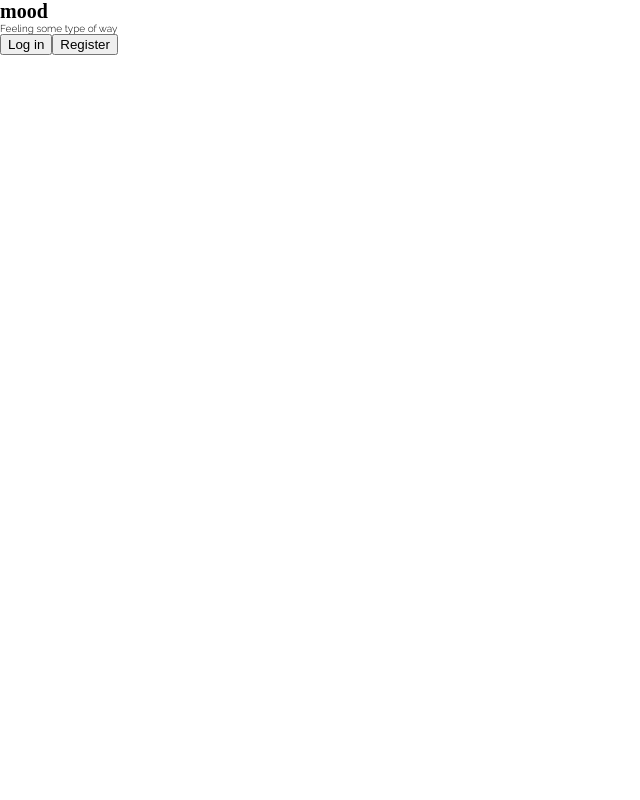
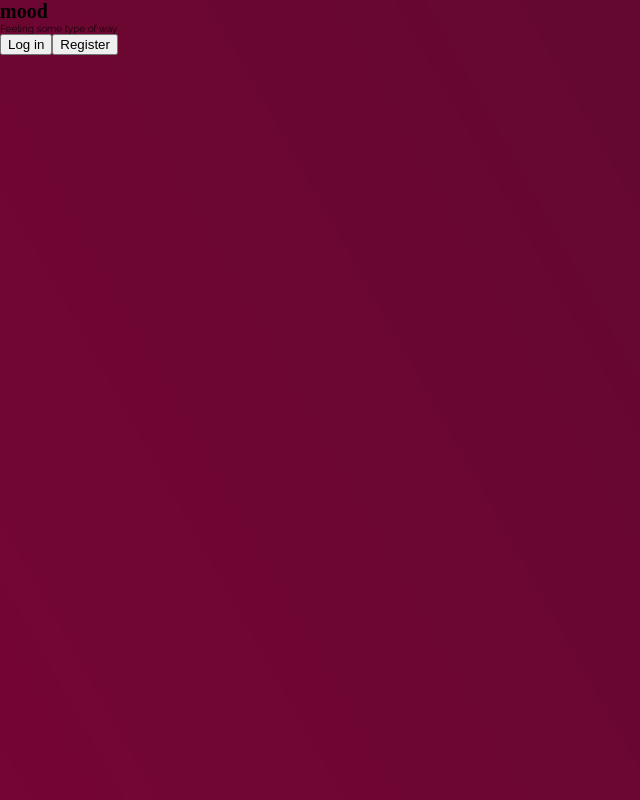
Before and after one commit to helencho/smood, a React (Create React App) app in the folder client/: page /splash in a window 1280 px wide. Shown: the whole page, without its empty margins (0-640 px from the left). Built offline with nearby package versions, Linux system fonts and the light colour scheme; no server answers; a web font is replaced by a local one.

Commit message:
set background color on splash

```diff
--- a/client/src/stylesheets/index.css
+++ b/client/src/stylesheets/index.css
@@ -5,6 +5,7 @@ body {
   padding: 0;
   font-family: 'Raleway', sans-serif;
   font-size: 10px;
+  background-color: #540032;
 }
 
 h1, h2, h3, h4, h5, h6, p {
--- a/client/src/stylesheets/splash.css
+++ b/client/src/stylesheets/splash.css
@@ -1,3 +1,9 @@
+.splash-container {
+    height: 100vh;
+    width: 100%;
+    background-image: url('../assets/backgrounds/background-warm.png');
+}
+
 .splash-container h1 {
     font-family: 'Patua One', cursive;
 }
```
Also changed, not shown: client/src/assets/backgrounds/background-warm.png (added).
